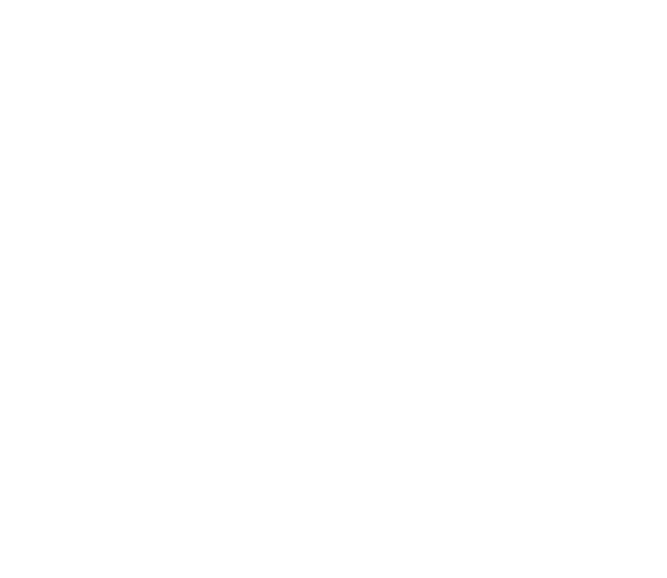
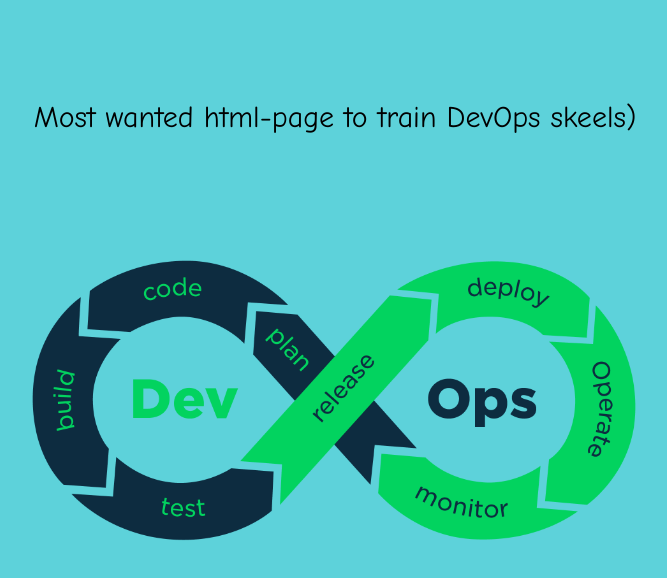
Before and after one commit to tide34/simpleWebPage, a plain HTML site: page index.html in a window 1280 px wide. Shown: the whole page, without its empty margins (305-972 px from the left). Drawn offline with Linux system fonts and the light colour scheme.

Commit message:
Added new design of web-page and a picture to correctly display web-page in browser.

```diff
--- a/index.html
+++ b/index.html
@@ -1,10 +1,29 @@
 <!DOCTYPE HTML>
 <html lang="ru" xmlns="http://www.w3.org/1999/xhtml">
 <head>
-   <title>
-   </title>
+   <meta charset="utf-8">
+   <title> Powerful title </title>
 </head>
 <body>
 
+   <style>
+       body { background: #5DD2DA }
+       div{
+          text-align: center;
+	  margin-top: 100px;
+          font: 30px Comic Sans MS;
+       }
+       img.devops{
+	  margin-top: 100px;
+	  width: 50%;
+	  hight: auto;
+	  display: block;
+          margin-left: auto;
+          margin-right: auto;
+       }
+   </style>
+
+   <div id="center"> Most wanted html-page to train DevOps skeels) </div>
+   <img class="devops" src="./pic.png" alt="Something went wrong and picture is not viewing.">
 </body>
 </html>
```
Also changed, not shown: pic.png (added).
